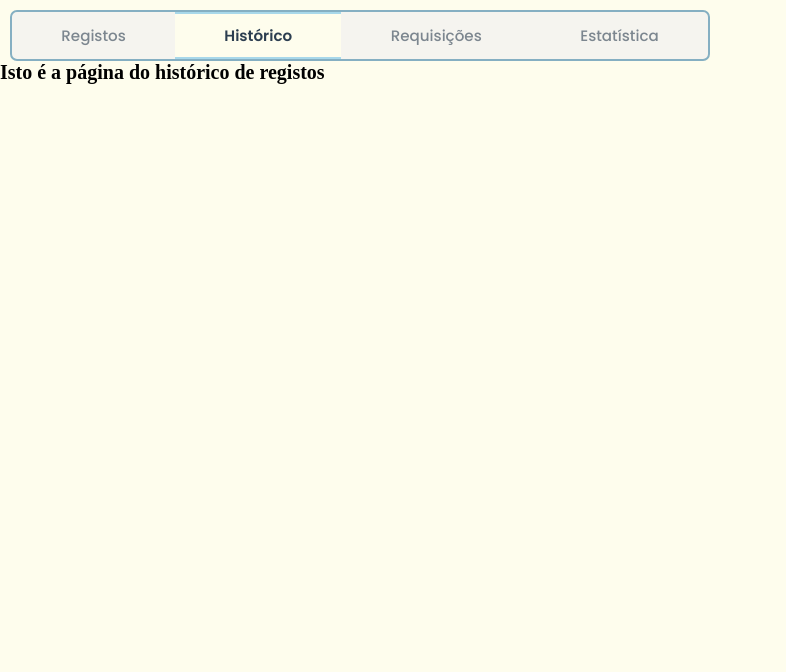
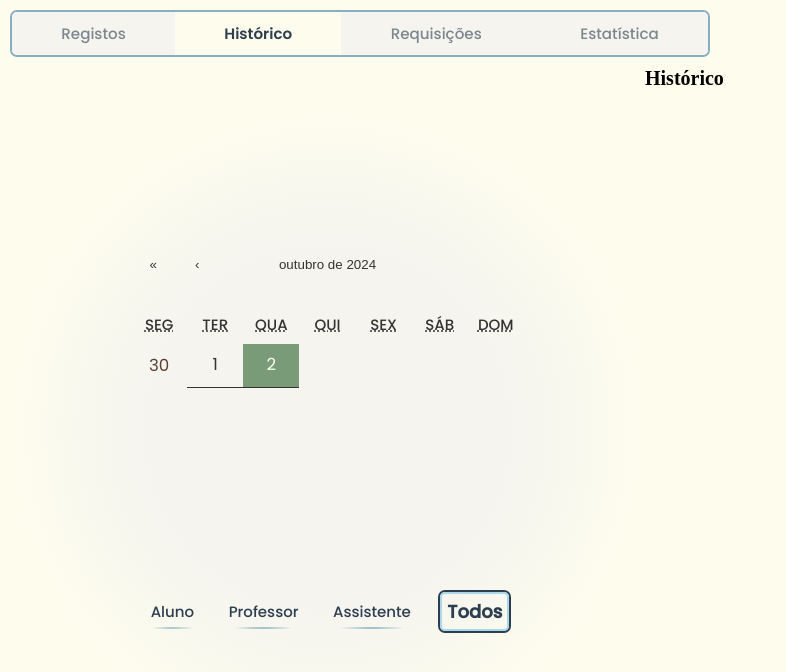
Before and after one commit to dvalnn/library-hub, a React (Vite) app in the folder frontend/: page / in a window 1280 px wide. Both pictures are taken after a click on the label "Histórico". Shown: the top 672 px of the page, without its empty margins (0-786 px from the left). Built offline with nearby package versions, Linux system fonts and the light colour scheme.

Commit message:
calendário em Histórico

```diff
--- a/frontend/package.json
+++ b/frontend/package.json
@@ -10,6 +10,7 @@
   },
   "dependencies": {
     "react": "^18.2.0",
+    "react-calendar": "^5.0.0",
     "react-dom": "^18.2.0"
   },
   "devDependencies": {
--- a/frontend/src/app/App.jsx
+++ b/frontend/src/app/App.jsx
@@ -5,13 +5,14 @@ import "./css/dropdown.css";
 import "./css/alerts.css";
 import "./css/loader.css";
 import "./css/tabs.css";
+import "./css/history.css"
 
 import { useState } from "react";
 
-import {SearchBar} from "./searchBar.jsx";
+import { SearchBar } from "./searchBar.jsx";
 import MainWindow from "./mainWindow.jsx";
 import Tabs from "./tabs.jsx";
-import { HistoryWindow } from "./history.jsx";
+import { History, DatePicker } from "./history.jsx";
 
 //*MIGUEL:
 //TODO: Fazer um calendário para selecionar os dias na tab do histórico
@@ -49,8 +50,11 @@ function App() {
 
 			{activeTab === "history" && (
 				<div className="tab" id="historyTab">
-					<HistoryWindow/>
-					<h1>Isto é a página do histórico de registos</h1>
+					<DatePicker
+						radioSelection={filter}
+						setRadioSelection={setFilter}
+					/>
+					<History />
 				</div>
 			)}
 
--- /dev/null
+++ b/frontend/src/app/css/history.css
@@ -0,0 +1,140 @@
+@import url(./fontsColor.css);
+
+#historyTab {
+    display: inline-grid;
+    grid-template-columns: 1fr 1fr;
+    width: 100%;
+    height: 100%;
+    margin: 5px;
+    padding: 5px;
+}
+
+#historyTab .datePicker {
+    display: flex;
+    flex-direction: column;
+    justify-content: center;
+    align-items: center;
+    background: radial-gradient(circle at center, rgba(245, 244, 239, 1) 0%, rgba(245, 244, 239, 1) 35%, rgba(245, 244, 239, 0) 70%);
+}
+
+#historyTab .datePicker .calendarBox {
+    display: inline-grid;
+    grid-template-rows: 1fr auto;
+    grid-auto-flow: row;
+    margin: auto;
+    justify-items: center;
+    align-items: center;
+}
+
+#historyTab .datePicker .react-calendar {
+    font-family: Poppins-Regular;
+    display: flex;
+    width: 65%;
+    min-height: fit-content;
+    flex-direction: column;
+    padding: 20px 10px;
+    margin-bottom: 10px;
+    font-size: 2em;
+    background-color: transparent;
+    border: none;
+}
+
+#historyTab .datePicker .react-calendar__viewContainer {
+    height: max-content;
+}
+
+#historyTab .datePicker .react-calendar__viewContainer .react-calendar__month-view__weekdays {
+    font-family: Poppins-Medium;
+    color: var(--medium-black);
+    font-weight: normal;
+}
+
+#historyTab .datePicker .react-calendar button:hover {
+    background-color: var(--white);
+    color: var(--dark-blue);
+}
+
+#historyTab .datePicker .react-calendar__navigation button {
+    color: var(--medium-black);
+}
+
+#historyTab .datePicker .react-calendar__navigation button:focus {
+    background-color: var(--light-gray);
+}
+
+#historyTab .datePicker .react-calendar .react-calendar__tile {
+    color: var(--medium-black);
+    border-bottom: 1px var(--medium-black) solid;
+}
+
+#historyTab .datePicker .react-calendar .react-calendar__month-view__days__day--weekend {
+    color: var(--dark-red);
+}
+
+#historyTab .datePicker .react-calendar .react-calendar__tile--now {
+    color: var(--white);
+    background-color: var(--dark-green);
+}
+
+#historyTab .datePicker .react-calendar .react-calendar__month-view__days__day--neighboringMonth {
+    color: var(--brown);
+    border: none;
+}
+
+#historyTab .datePicker .react-calendar .react-calendar__month-view__days__day--weekend:hover,
+#historyTab .datePicker .react-calendar .react-calendar__month-view__days__day--neighboringMonth:hover {
+    background-color: var(--light-gray);
+}
+
+#historyTab .datePicker .react-calendar .react-calendar__tile--active {
+    background-color: var(--dark-blue);
+    color: var(--white);
+}
+
+
+#historyTab .datePicker .react-calendar button:disabled {
+    color: transparent;
+    background-color: transparent;
+    pointer-events: none;
+    border: none;
+}
+
+#historyTab #user-selector {
+    display: flex;
+    margin: 10px 0;
+    width: 65%;
+    height: max-content;
+    align-items: center;
+    justify-content: space-evenly;
+    font-size: 1.5em;
+}
+
+#historyTab #user-selector .radio {
+    text-align: center;
+}
+
+#historyTab #user-selector .radio input {
+    display: none;
+}
+
+#historyTab #user-selector .radio .name {
+    font-family: "Poppins-Medium", sans-serif;
+    cursor: pointer;
+    padding: 0.5rem;
+    color: var(--dark-blue);
+    border-radius: 0.5rem;
+	border-bottom: 2px solid var(--medium-blue);
+	border-image: radial-gradient(circle at center,
+			var(--medium-blue),
+			transparent 70%) 0 0 100% 0;
+    transition: all 0.2s ease-in-out;
+}
+
+#historyTab #user-selector .radio input:checked+.name {
+    font-family: "Poppins-Medium";
+    font-size: larger;
+    font-weight: 600;
+    border: 2px solid var(--light-blue);
+    box-shadow: 0 0 0 2px var(--dark-blue);
+    border-image: none;
+}
--- a/frontend/src/app/css/mainWindow.css
+++ b/frontend/src/app/css/mainWindow.css
@@ -15,8 +15,6 @@
 	grid-template-columns: 1fr 1fr;
 	margin: auto 0 auto 0;
 	padding: 10px;
-	flex-grow: 1;
-	overflow-y: hidden;
 }
 
 #mainWindow .resultWindow {
--- a/frontend/src/app/css/searchBar.css
+++ b/frontend/src/app/css/searchBar.css
@@ -49,7 +49,7 @@
 	text-align: center;
 }
 
-#searchBar #user-selector .radio input {
+#searchBar #user-selector .radio input{
 	display: none;
 }
 
--- a/frontend/src/app/history.jsx
+++ b/frontend/src/app/history.jsx
@@ -1,29 +1,40 @@
 import { useState } from "react";
+import Calendar from 'react-calendar'
+import RecordList from "./recordList";
+import 'react-calendar/dist/Calendar.css';
+import { RadioSelector } from "./searchBar";
 
 // import { RadioSelector } from "./searchBar";
 
 //? Tou a pensar fazer esta tab sendo apenas a janela divido em dois tipo main window.
 //? A da esquerda é um calendário sempre em display com um date picker, e mais uns botões de filtros
-//? A da direita fica igual à janela de Registos mas sem as coisas a meio
+//? A da direita fica igual à janela de Registos mas sem o botão de eliminar
 //? Talvez simplesmente chamar o recordList e mudar a função para receber o ID do parent e dar conditional render ao butão do lixo
 
 
-function Calender({ }) {
-    <div className="calender"></div>
+function DatePicker({radioSelection, setRadioSelection}) {
+    const maxDate = new Date();
+    return (
+        <div className="datePicker">
+            <div className="calendarBox">
+                <Calendar locale="pt" maxDate={maxDate} />
+                <RadioSelector
+                    selection={radioSelection}
+                    setSelection={setRadioSelection} />
+            </div>
+        </div>
+    )
 }
 
-function RegistWindow({ }) {
-    <div className="historyRegists">
+function History({ }) {
 
-    </div>
-}
-
-function HistoryWindow({ }) {
-    <div className="history">
-        <RegistWindow />
-        <Calender />
-    </div>
+    return (
+        <div className="history">
+            <h1>Histórico</h1>
+            {/* <RecordList records={records}/> */}
+        </div>
+    )
 }
 
 
-export { HistoryWindow }
+export { DatePicker, History }
--- a/frontend/wailsjs/go/app/App.d.ts
+++ b/frontend/wailsjs/go/app/App.d.ts
@@ -7,3 +7,5 @@ export function CreateRecord(arg1:app.Record):Promise<app.Record>;
 export function DeleteRecord(arg1:app.Record):Promise<void>;
 
 export function SearchAgent(arg1:string,arg2:app.AgentKind):Promise<Array<app.Agent>>;
+
+export function SearchRecordsByDay(arg1:string,arg2:app.AgentKind):Promise<Array<app.Record>>;
--- a/frontend/wailsjs/go/app/App.js
+++ b/frontend/wailsjs/go/app/App.js
@@ -13,3 +13,7 @@ export function DeleteRecord(arg1) {
 export function SearchAgent(arg1, arg2) {
   return window['go']['app']['App']['SearchAgent'](arg1, arg2);
 }
+
+export function SearchRecordsByDay(arg1, arg2) {
+  return window['go']['app']['App']['SearchRecordsByDay'](arg1, arg2);
+}
```
Also changed, not shown: 2 other files (tests, documents, lock files or other folders).
